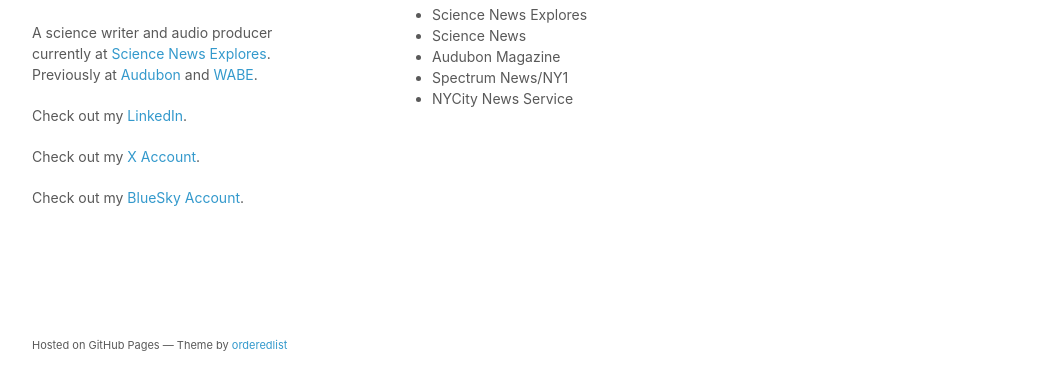
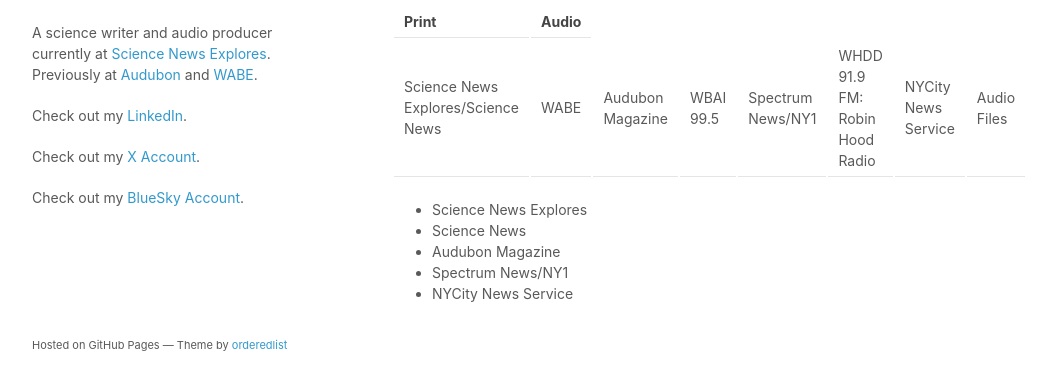
Before and after one commit to aarontremper/aarontremper.github.io, a plain HTML site: page index.html in a window 1280 px wide. Shown: the part 376-766 px from the top of the page, without its empty margins (178-1234 px from the left). Drawn offline with Linux system fonts and the light colour scheme.

Commit message:
Update index.html

```diff
--- a/index.html
+++ b/index.html
@@ -36,6 +36,24 @@
 
 </p>
 
+      <table style="width:33%">
+  <tr>
+    <th>Print</th>
+    <th>Audio</th>
+  </tr>
+  <tr>
+    <td>Science News Explores/Science News</td>
+    <td>WABE</td>
+    <td>Audubon Magazine</td>
+<td>WBAI 99.5</td>
+<td>Spectrum News/NY1</td>
+<td>WHDD 91.9 FM: Robin Hood Radio</td>
+    <td>NYCity News Service</td>
+<td>Audio Files</td>
+  </tr
+  </tr>
+</table>
+
 <ul><li>Science News Explores</li>
   <li>Science News</li>
   <li>Audubon Magazine</li>
```
